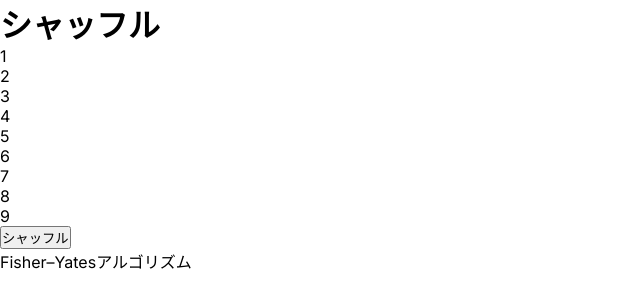
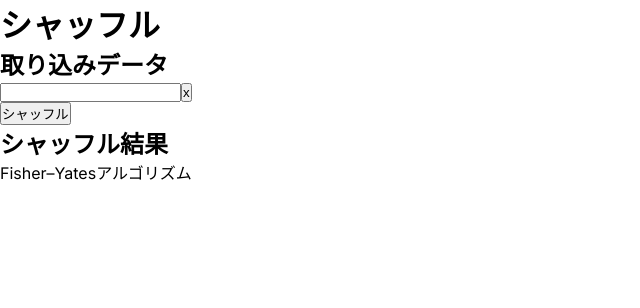
Before and after one commit to heines/tools, a Next.js app: page /tools/shuffle in a window 1280 px wide. Shown: the top 308 px of the page, without its empty margins (0-640 px from the left). Built offline with nearby package versions, Linux system fonts and the light colour scheme.

Commit message:
入力データをシャッフルする（仮実装）

```diff
--- a/package.json
+++ b/package.json
@@ -11,7 +11,8 @@
   "dependencies": {
     "next": "14.2.3",
     "react": "^18",
-    "react-dom": "^18"
+    "react-dom": "^18",
+    "react-hook-form": "^7.51.5"
   },
   "devDependencies": {
     "@types/node": "^20",
--- a/src/app/tools/shuffle/page.tsx
+++ b/src/app/tools/shuffle/page.tsx
@@ -1,24 +1,71 @@
 'use client';
 import React, { useState } from 'react';
+import { useForm, useFieldArray } from 'react-hook-form';
 import Button from '../../../components/elements/Button';
 
 export default function Page() {
-  let base = [1, 2, 3, 4, 5, 6, 7, 8, 9];
+  let base: Array<String> = [];
   const [data, setData] = useState(base.slice());
+
+  const { register, control, handleSubmit, getValues } = useForm({
+    defaultValues: {
+      items: [{ value: '' }]
+    }
+  });
+  const { fields, append, remove } = useFieldArray({
+    control,
+    name: 'items'
+  });
+
   const shuffle = (arr: Array<number>) => {
-    let data = arr.slice();
-    for(let i = data.length - 1; i > 0; i--){
+    let ans = arr.slice();
+    for(let i = ans.length - 1; i > 0; i--){
       let r = Math.floor(Math.random() * (i + 1));
-      let tmp = data[i];
-      data[i] = data[r];
-      data[r] = tmp;
+      let tmp = ans[i];
+      ans[i] = ans[r];
+      ans[r] = tmp;
     }
-    return data;
+    return ans;
   }
+
+  const onSubmit = (data) => {
+    const items = getValues('items');
+    const values = items.map(item => item.value);
+    base = values.slice();
+
+    const lastItem = items[items.length - 1];
+    if (lastItem.value !== '') {
+      append({ value: '' });
+    }
+  };
+
+  const onShuffle = () => {
+    const items = getValues('items');
+    const values = items.map(item => item.value);
+    base = values.slice();
+
+    // シャッフル関数を呼び出す
+    const shuffledValues = shuffle(base);
+
+    // シャッフルされたデータをセットする
+    setData(shuffledValues);
+  };
 
   return (
     <main>
       <h1>シャッフル</h1>
+      <h2>取り込みデータ</h2>
+      <form onSubmit={handleSubmit(onSubmit)}>
+        {fields.map((item, index) => (
+          <div key={item.id}>
+            <input {...register(`items.${index}.value`)} />
+            <button type="button" onClick={() => remove(index)}>x</button>
+          </div>
+        ))}
+        <input type="submit" style={{ display: 'none' }} />
+      </form>
+      <Button onClick={onShuffle}>シャッフル</Button>
+      <h2>シャッフル結果</h2>
       <div>
         <ul>
           {data.map((v, i) => (
@@ -26,7 +73,6 @@ export default function Page() {
           ))}
         </ul>
       </div>
-      <Button onClick={() => setData(shuffle(base))} text="シャッフル" />
       <p>Fisher–Yatesアルゴリズム</p>
     </main>
   );
--- a/src/components/elements/Button.tsx
+++ b/src/components/elements/Button.tsx
@@ -2,15 +2,11 @@ import React from 'react';
 
 interface ButtonProps {
   onClick: () => void;
-  text: string;
+  children: React.ReactNode; // children プロパティを追加
 }
 
-const Button: React.FC<ButtonProps> = ({ onClick, text }) => {
-  return (
-    <button onClick={onClick}>
-      {text}
-    </button>
-  );
+const Button: React.FC<ButtonProps> = ({ onClick, children }) => {
+  return <button onClick={onClick}>{children}</button>;
 };
 
 export default Button;
```
Also changed, not shown: 1 other file (tests, documents, lock files or other folders).
